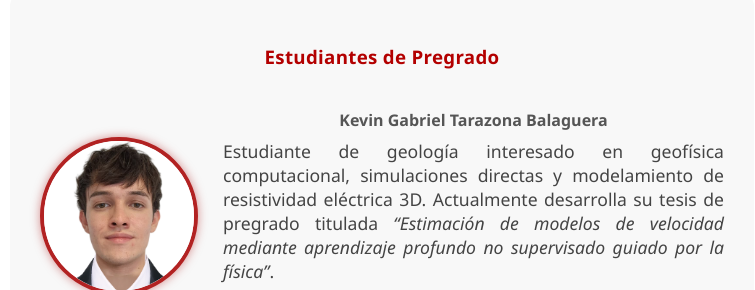
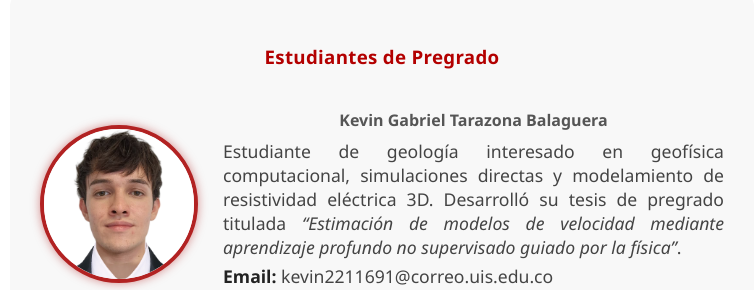
Before and after one commit to sigacuis/sigacuis.github.io, a plain HTML site: page nosotros.html in a window 1280 px wide. Shown: the part 2615-2905 px from the top of the page, without its empty margins (398-1153 px from the left). Drawn offline with nearby package versions, Linux system fonts and the light colour scheme.

Commit message:
Correct tense in biography section

```diff
--- a/nosotros.html
+++ b/nosotros.html
@@ -255,7 +255,7 @@
           <h4><strong>Kevin Gabriel Tarazona Balaguera</strong></h4>
           <p>
             Estudiante de geología interesado en geofísica computacional, simulaciones directas y modelamiento de resistividad eléctrica 3D.
-            Actualmente desarrolla su tesis de pregrado titulada
+            Desarrolló su tesis de pregrado titulada
             <i>“Estimación de modelos de velocidad mediante aprendizaje profundo no supervisado guiado por la física”</i>.
           </p>
           <p><b>Email:</b> <span>kevin2211691@correo.uis.edu.co</span></p>
```
